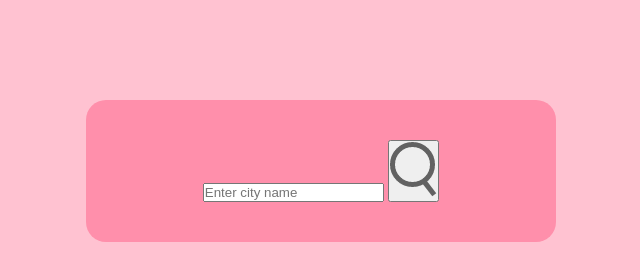
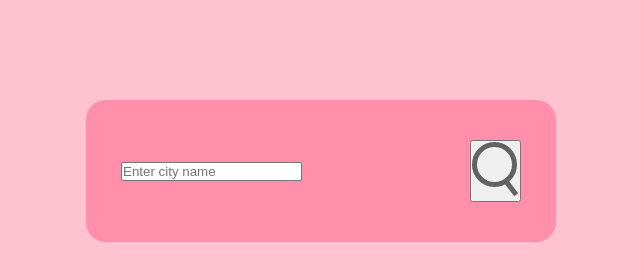
Before and after one commit to wilawanpond/weather-app, a plain HTML site: page index.html in a window 1280 px wide. Shown: the whole page, without its empty margins (319-959 px from the left). Drawn offline with Linux system fonts and the light colour scheme.

Commit message:
Update search class

```diff
--- a/style.css
+++ b/style.css
@@ -19,3 +19,10 @@ body {
     padding: 40px 35px;
     text-align: center;
 }
+
+.search {
+    width: 100%;
+    display: flex;
+    align-items: center; /*Vertical aligmet*/
+    justify-content: space-between; /*horizontal alignment*/
+}
```
